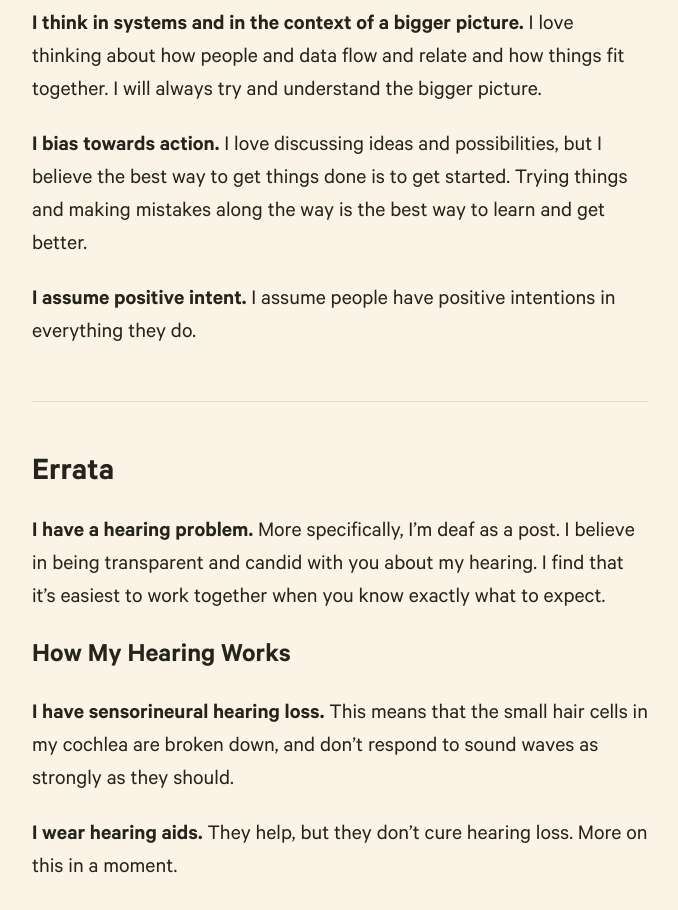
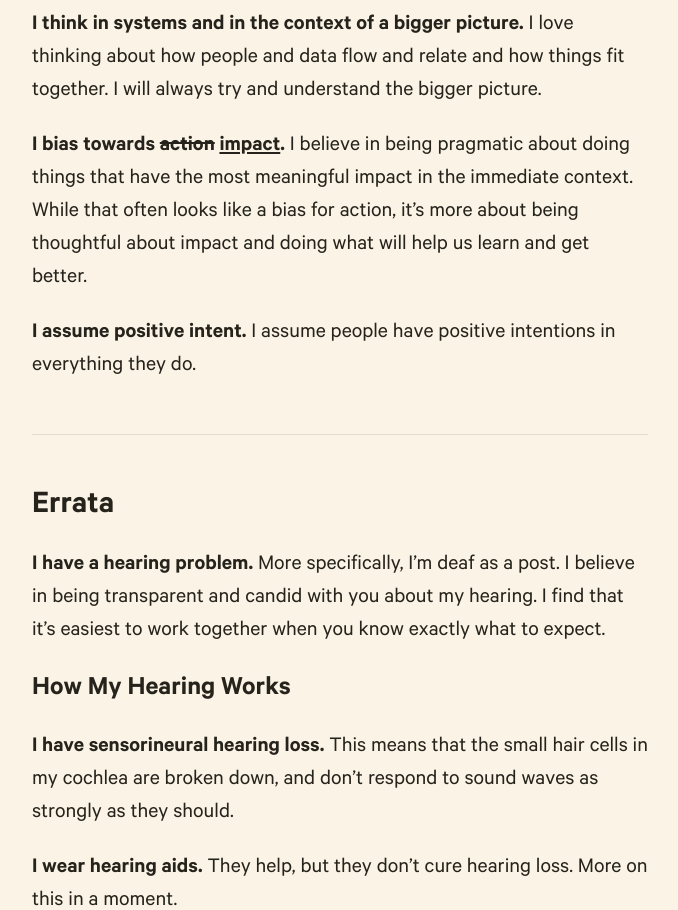
Before and after one commit to quinnkeast/quinnkeast-website, a Next.js app: page /readme in a window 1280 px wide. Shown: the part 2440-3350 px from the top of the page, without its empty margins (402-1080 px from the left). Built offline with nearby package versions, Linux system fonts and the light colour scheme.

Commit message:
Bias for action --> impact

```diff
--- a/pages/readme.js
+++ b/pages/readme.js
@@ -136,10 +136,7 @@ function ReadMe() {
             picture.
           </p>
           <p>
-            <strong>I bias towards action.</strong> I love discussing ideas and
-            possibilities, but I believe the best way to get things done is to
-            get started. Trying things and making mistakes along the way is the
-            best way to learn and get better.
+            <strong>I bias towards <s>action</s> <u>impact</u>.</strong> I believe in being pragmatic about doing things that have the most meaningful impact in the immediate context. While that often looks like a bias for action, it’s more about being thoughtful about impact and doing what will help us learn and get better.
           </p>
           <p>
             <strong>I assume positive intent.</strong> I assume people have
```
